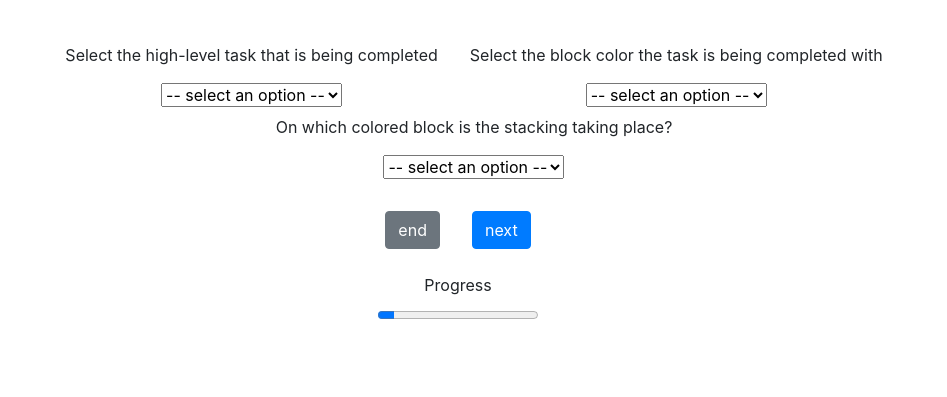
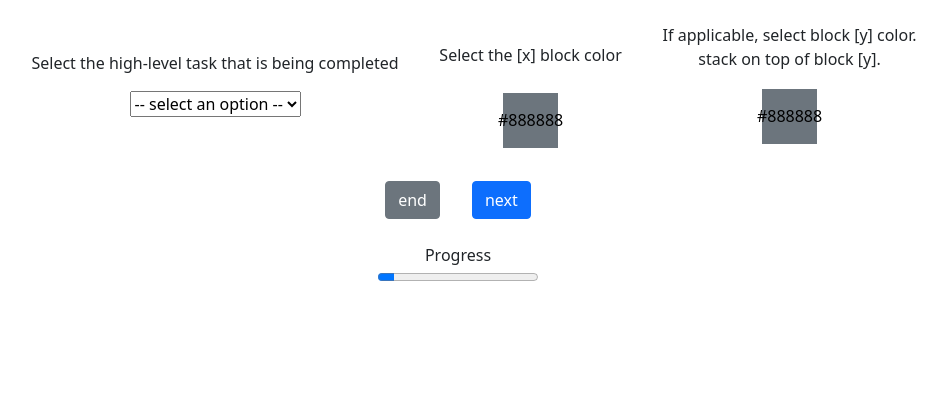
Before and after one commit to JessicaBorja/LanguageAnnotationApp, a Flask app: template webapp/templates/annotate.html in a window 1280 px wide. Shown: the part 403-800 px from the top of the page, without its empty margins (182-1129 px from the left). Run offline with Flask 2, Linux system fonts and the light colour scheme; the template is opened without the code that fills it: most values are stand-ins (such as "Sample title", 1, 10 or a date in 2020); parts of the project's set-up code (start-up, migrations or seed data) failed here and were passed over; some libraries are stand-ins or nearby versions.

Commit message:
color buttons, naming convention color blokcs, retrieve db data

```diff
--- a/webapp/helpers/models.py
+++ b/webapp/helpers/models.py
@@ -24,3 +24,5 @@ class LangAnn(db.Model):
     user_id = db.Column(db.Integer)
     annotation = db.Column(db.String(50))
     task = db.Column(db.String(50))
+    color_x = db.Column(db.String(50))
+    color_y = db.Column(db.String(50))
--- a/webapp/helpers/tasks.yaml
+++ b/webapp/helpers/tasks.yaml
@@ -13,62 +13,50 @@ move_slide_right:
 move_freespace:
   - "Move"
 
-rotate_block_right:
+turn_on_[x]_led:
+  - "turn on the x light"
+
+turn_off_[x]_led:
+  - "turn off the x light"
+
+rotate_[x]_block_right:
   - "grasp the x block, then rotate it right"
 
-rotate_block_left:
+rotate_[x]_block_left:
   - "grasp the x block, then rotate it left"
 
-push_block_left:
+push_[x]_block_left:
   - "push the x block towards the left"
 
-push_block_right:
+push_[x]_block_right:
   - "push the x block towards the right"
 
-turn_on_red_led:
-  - "turn on the red light"
-
-turn_on_green_led:
-  - "turn on the green light"
-
-turn_on_blue_led:
-  - "turn on the blue light"
-
-turn_off_red_led:
-  - "turn off the red light"
-
-turn_off_green_led:
-  - "turn off the green light"
-
-turn_off_blue_led:
-  - "turn off the blue light"
-
-place_box:
+place_[x]_box:
   - "Place the x block inside the box"
 
-place_drawer:
+place_[x]_drawer:
   - "Place the x block inside the drawer"
 
-place_left_cabinet:
+place_[x]_left_cabinet:
   - "Place the x block inside the left cabinet"
 
-place_right_cabinet:
+place_[x]_right_cabinet:
   - "Place the x block inside the right cabinet"
 
-place_x_table:
+place_[x]_table:
   - "Place the x block on the table"
 
-place_drawer_top:
+place_[x]_drawer_top:
   - "Place the x block on top of the drawer"
 
-unstack_block:
+unstack_[x]_block:
   - "Unstack the x block"
 
-lift_block:
+lift_[x]_block:
   - "Lift the x block"
 
-push_block_in_drawer:
+push_[x]_block_in_drawer:
   - "push the x block inside the drawer"
 
-stack_x_on_y:
+stack_[x]_on_[y]:
   - "Stack the x block on top of the y block"
--- a/webapp/static/styles/general.css
+++ b/webapp/static/styles/general.css
@@ -17,3 +17,66 @@
 .btn {
     margin: 0 1em;
 }
+
+.flex_btn{
+    display: flex;
+    flex-direction: row;
+    justify-content: center;
+    align-items: center;
+    flex-wrap: wrap;
+    width: 200px;
+}
+
+.block{
+    margin: 0.1em;
+    padding: 0.5em;
+    font-weight: 500;
+    color: black;
+    border: 0;
+    border-radius: 0;
+    width: 55px;
+    height: 55px;
+    justify-content: center;
+    align-items: center;
+    display: flex;
+}
+
+.color_buttons{
+    display: flex;
+    flex-direction: row;
+    width: 200px;
+    justify-content: center;
+    align-items: center;
+    text-align: center;
+    flex-wrap: wrap;
+}
+
+.yellow {
+    background-color: #ffcf00fa;
+}
+
+/* .btn-check:checked+.btn-secondary.yellow{
+    color: #fff;
+    background-color: #bcba45;
+    border: 10px;
+} */
+
+.green {
+    background-color: #79be12;
+}
+
+.purple {
+    background-color: #c58eff;
+}
+
+.blue {
+    background-color: #409eea;
+}
+
+.orange {
+    background-color: #ff8504;
+}
+
+.pink {
+    background-color: #f75aa9;
+}
--- a/webapp/templates/annotate.html
+++ b/webapp/templates/annotate.html
@@ -20,7 +20,6 @@ Annotator
         <source id="video_src" src="{{url_for('static',filename='gripper_cam/' +content )}}" type="video/webm">
       </video>
     </div>
-    <br />
     <div class="flex_column">
       <div class="flex_row">
         <div class="flex_column" style="margin:0.5em 0 0 2em">
@@ -32,23 +31,24 @@ Annotator
             {% endfor %}
           </select>
         </div>
-          <div class="flex_column" style="margin:0.5em 0 0 2em">
-          <p>Select the block color the task is being completed with</p>
-          <select name=color method="GET" action="/">
-            <option disabled selected value hidden> -- select an option -- </option>
-            {% for t, captions in colors.items() %}
-            <option value="{{t}}">{{captions[0]}}</option>"
+        <div class="flex_column" style="margin:0.5em 0 0 2em">
+          <p style="margin:1.5em 0;">Select the [x] block color</p>
+          <div class="color_buttons">
+            {% for c, hex_color in colors.items() %}
+              <input type="radio" class="btn-check" name="color_x" id="x_btn_{{c}}" autocomplete="off" method="GET" action="/" value="{{c}}">
+              <label class="btn btn-secondary block {{c}}" for="x_btn_{{c}}">{{c}}</label>
             {% endfor %}
-          </select>
+          </div>
         </div>
-      <div class="flex_column" style="margin:0.5em 0 0 2em">
-          <p>On which colored block is the stacking taking place?</p>
-          <select name=color method="GET" action="/">
-            <option disabled selected value hidden> -- select an option -- </option>
-            {% for t, captions in colors.items() %}
-            <option value="{{t}}">{{captions[0]}}</option>"
-            {% endfor %}
-          </select>
+        <div class="flex_column" style="margin:0.5em 0 0 2em">
+            <p style="margin:0;">If applicable, select block [y] color.</p>
+            <p>stack on top of block [y].</p>
+            <div class="color_buttons">
+              {% for c, hex_color in colors.items() %}
+                <input type="radio" class="btn-check" name="color_y" id="y_btn_{{c}}" autocomplete="off" method="GET" action="/" value="{{c}}">
+                <label class="btn btn-secondary block {{c}}" for="y_btn_{{c}}">{{c}}</label>
+              {% endfor %}
+            </div>
         </div>
       </div>
       <div class="flex_row" style="margin:1em 0 0 0">
--- a/webapp/templates/base.html
+++ b/webapp/templates/base.html
@@ -4,8 +4,7 @@
 <head>
   <meta charset="utf-8" />
   <meta name="viewport" content="width=device-width, initial-scale=1" />
-  <link rel="stylesheet" href="https://stackpath.bootstrapcdn.com/bootstrap/4.4.1/css/bootstrap.min.css"
-    integrity="sha384-Vkoo8x4CGsO3+Hhxv8T/Q5PaXtkKtu6ug5TOeNV6gBiFeWPGFN9MuhOf23Q9Ifjh" crossorigin="anonymous" />
+  <link href="https://cdn.jsdelivr.net/npm/bootstrap@5.1.3/dist/css/bootstrap.min.css" rel="stylesheet" integrity="sha384-1BmE4kWBq78iYhFldvKuhfTAU6auU8tT94WrHftjDbrCEXSU1oBoqyl2QvZ6jIW3" crossorigin="anonymous">
   <link rel="stylesheet" href="https://stackpath.bootstrapcdn.com/font-awesome/4.7.0/css/font-awesome.min.css"
     crossorigin="anonymous" />
 </head>
@@ -60,9 +59,7 @@
   <script src="https://cdnjs.cloudflare.com/ajax/libs/popper.js/1.12.9/umd/popper.min.js"
     integrity="sha384-ApNbgh9B+Y1QKtv3Rn7W3mgPxhU9K/ScQsAP7hUibX39j7fakFPskvXusvfa0b4Q"
     crossorigin="anonymous"></script>
-  <script src="https://maxcdn.bootstrapcdn.com/bootstrap/4.0.0/js/bootstrap.min.js"
-    integrity="sha384-JZR6Spejh4U02d8jOt6vLEHfe/JQGiRRSQQxSfFWpi1MquVdAyjUar5+76PVCmYl"
-    crossorigin="anonymous"></script>
+  <script src="https://cdn.jsdelivr.net/npm/bootstrap@5.1.3/dist/js/bootstrap.bundle.min.js" integrity="sha384-ka7Sk0Gln4gmtz2MlQnikT1wXgYsOg+OMhuP+IlRH9sENBO0LRn5q+8nbTov4+1p" crossorigin="anonymous"></script>
 
   {% block script %}
   {% endblock %}
```
Also changed, not shown: scripts/get_annotations.py (+10 -2 lines), webapp/helpers/annotator.py (+7 -4 lines), 1 other file.
